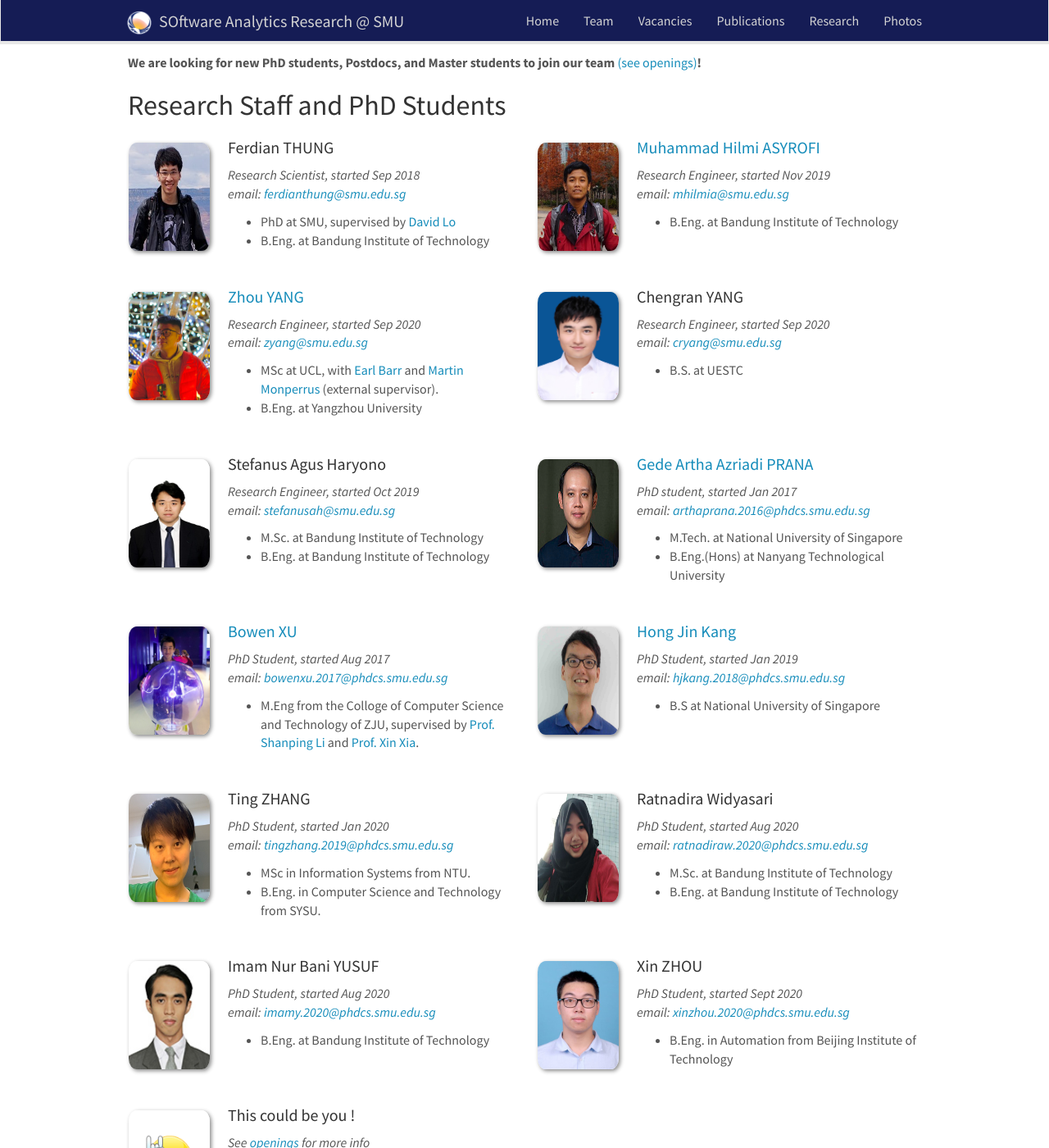
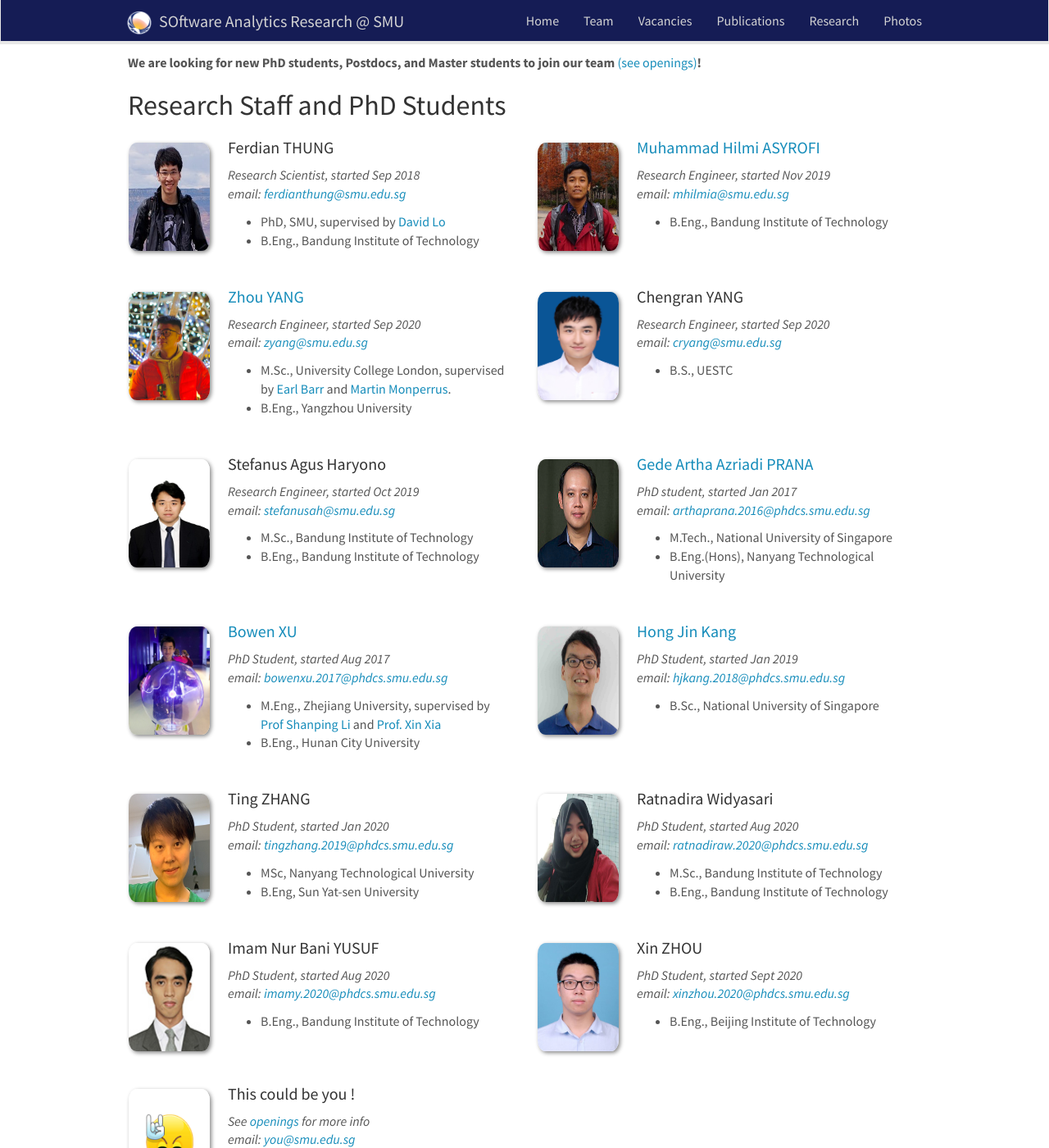
Before and after one commit to soarsmu/soarsmu.github.io, a Jekyll site: the page built from _pages/team.md, in a window 1280 px wide and 1400 px high, scrolled down 556 px. Shown: the whole window at 82% size. Built offline with Jekyll 4.4.1, drawn with Linux system fonts in a browser that asks for light colours; nearby versions of some CDN libraries.

Commit message:
fix univ degree

```diff
--- a/_data/team_members.yml
+++ b/_data/team_members.yml
@@ -3,8 +3,8 @@
   info: Research Scientist,  started Sep 2018
   email: ferdianthung@smu.edu.sg
   number_educ: 2
-  education1: PhD at SMU, supervised by <a href="http://www.mysmu.edu/faculty/davidlo/">David Lo</a>
-  education2: B.Eng. at Bandung Institute of Technology
+  education1: PhD, SMU, supervised by <a href="http://www.mysmu.edu/faculty/davidlo/">David Lo</a>
+  education2: B.Eng., Bandung Institute of Technology
 
 
 - name: <a href="https://mhilmiasyrofi.github.io/">Muhammad Hilmi ASYROFI</a>
@@ -12,82 +12,83 @@
   info: Research Engineer, started Nov 2019
   email: mhilmia@smu.edu.sg
   number_educ: 1
-  education1: B.Eng. at Bandung Institute of Technology
+  education1: B.Eng., Bandung Institute of Technology
 
 - name: <a href="https://www.notion.so/Zhou-Yang-s-Homepage-15e6a48dfe2e449aa41e2e8313f251bd">Zhou YANG</a>
   photo: yangzhou.jpg
   info: Research Engineer, started Sep 2020
   email: zyang@smu.edu.sg
   number_educ: 2
-  education1: MSc at UCL, with <a href="http://earlbarr.com">Earl Barr</a> and <a href="http://www.monperrus.net/martin/">Martin Monperrus</a> (external supervisor).
-  education2: B.Eng. at Yangzhou University
+  education1: M.Sc., University College London, supervised by <a href="http://earlbarr.com">Earl Barr</a> and <a href="http://www.monperrus.net/martin/">Martin Monperrus</a>.
+  education2: B.Eng., Yangzhou University
 
 - name: Chengran YANG
   photo: chengran.jpeg
   info: Research Engineer, started Sep 2020
   email: cryang@smu.edu.sg
   number_educ: 1
-  education1: B.S. at UESTC
+  education1: B.S., UESTC
 
 - name: Stefanus Agus Haryono
   photo: Stefanus.jpg
   info: Research Engineer, started Oct 2019
   email: stefanusah@smu.edu.sg
   number_educ: 2
-  education1: M.Sc. at Bandung Institute of Technology
-  education2: B.Eng. at Bandung Institute of Technology
+  education1: M.Sc., Bandung Institute of Technology
+  education2: B.Eng., Bandung Institute of Technology
 
 - name: <a href="https://sites.google.com/view/gprana/">Gede Artha Azriadi PRANA</a>
   photo: Gede_Artha.jpg
   info: PhD student,  started Jan 2017
   email: arthaprana.2016@phdcs.smu.edu.sg
   number_educ: 2
-  education1: M.Tech. at National University of Singapore
-  education2: B.Eng.(Hons) at Nanyang Technological University
+  education1: M.Tech., National University of Singapore
+  education2: B.Eng.(Hons), Nanyang Technological University
 
 - name: <a href="http://www.bowenxu.me">Bowen XU</a>
   photo: bowen.jpg
   info: PhD Student, started Aug 2017
   email: bowenxu.2017@phdcs.smu.edu.sg
-  number_educ: 1
-  education1: M.Eng from the Colloge of Computer Science and Technology of ZJU, supervised by <a href="http://www.cs.zju.edu.cn/english/redir.php?catalog_id=103927&object_id=104498">Prof. Shanping Li</a> and <a href="https://research.monash.edu/en/persons/xin-xia">Prof. Xin Xia</a>.
+  number_educ: 2
+  education1: M.Eng., Zhejiang University, supervised by <a href="http://www.cs.zju.edu.cn/english/redir.php?catalog_id=103927&object_id=104498">Prof Shanping Li</a> and <a href="https://research.monash.edu/en/persons/xin-xia">Prof. Xin Xia </a>
+  education2: B.Eng., Hunan City University
 
 - name: <a href="https://kanghj.github.io">Hong Jin Kang</a>
   photo: kongjin.jpg
   info: PhD Student, started Jan 2019
   email: hjkang.2018@phdcs.smu.edu.sg
   number_educ: 1
-  education1: B.S at National University of Singapore
+  education1: B.Sc., National University of Singapore
 
 - name: Ting ZHANG
   photo: tingzhang.jpg
   info: PhD Student, started Jan 2020
   email: tingzhang.2019@phdcs.smu.edu.sg
   number_educ: 2
-  education1: MSc in Information Systems from NTU.
-  education2: B.Eng. in Computer Science and Technology from SYSU.
+  education1: MSc, Nanyang Technological University
+  education2: B.Eng, Sun Yat-sen University
 
 - name: Ratnadira Widyasari
   photo: Ratnadira.jpg
   info: PhD Student, started Aug 2020
   email: ratnadiraw.2020@phdcs.smu.edu.sg
   number_educ: 2
-  education1: M.Sc. at Bandung Institute of Technology
-  education2: B.Eng. at Bandung Institute of Technology
+  education1: M.Sc., Bandung Institute of Technology
+  education2: B.Eng., Bandung Institute of Technology
 
 - name: Imam Nur Bani YUSUF
   photo: imamy.jpg
   info: PhD Student, started Aug 2020
   email: imamy.2020@phdcs.smu.edu.sg
   number_educ: 1
-  education1: B.Eng. at Bandung Institute of Technology
+  education1: B.Eng., Bandung Institute of Technology
 
 - name: Xin ZHOU
   photo: xinzhou.jpg
   info: PhD Student, started Sept 2020
   email: xinzhou.2020@phdcs.smu.edu.sg
   number_educ: 1
-  education1: B.Eng. in Automation from Beijing Institute of Technology
+  education1: B.Eng., Beijing Institute of Technology
 
 - name: "This could be you !"
   photo: rock.jpg
```
Also changed, not shown: 1 other file.
